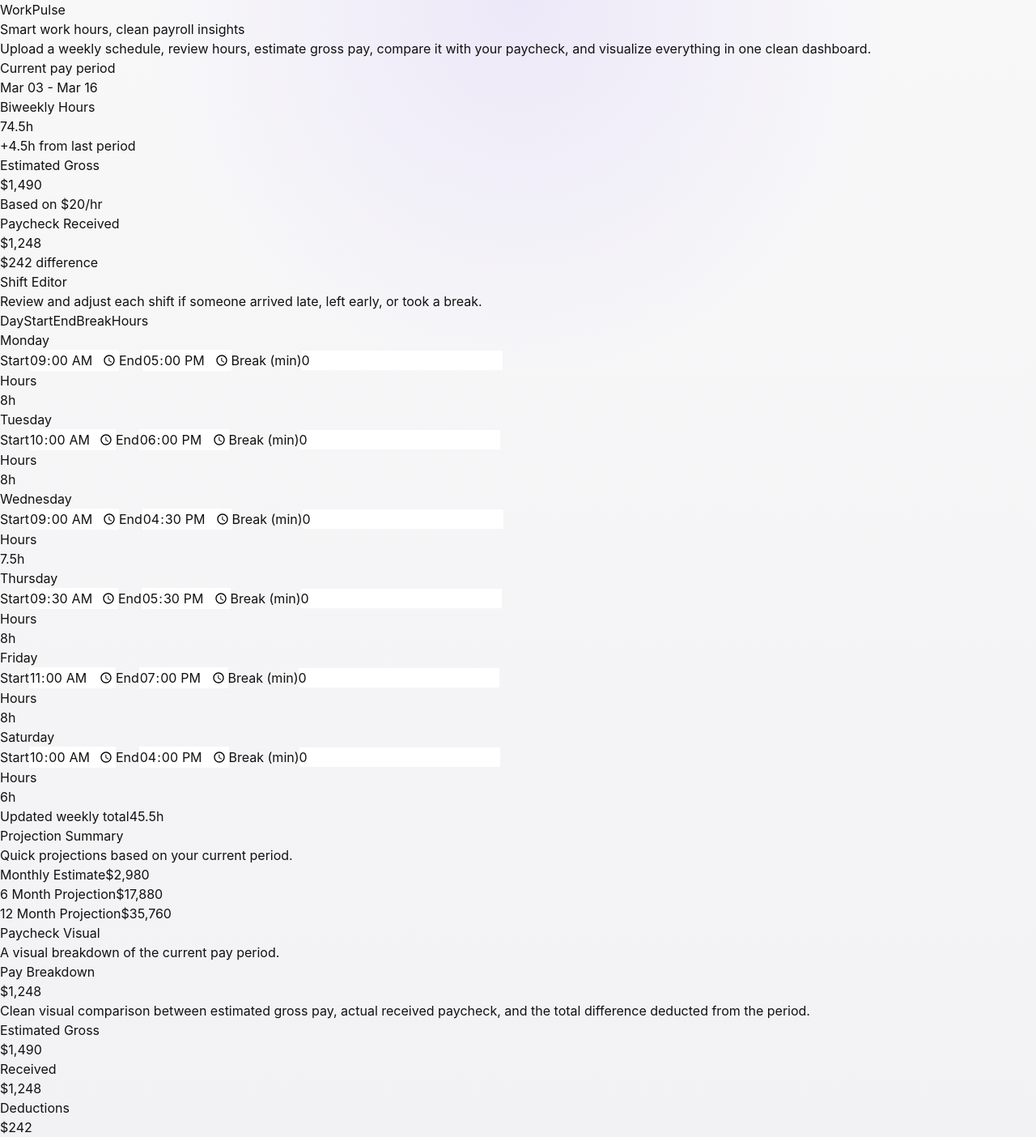
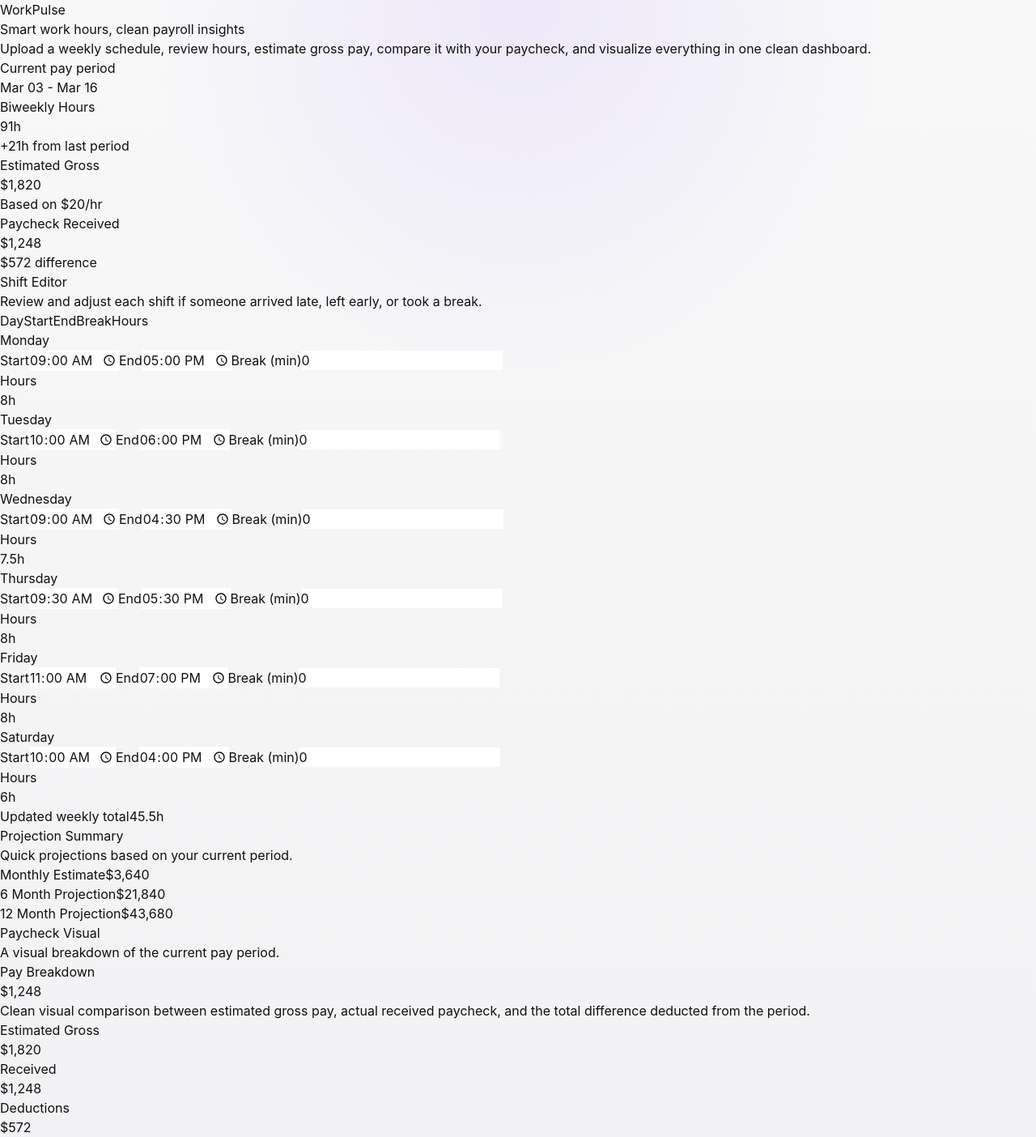
Before and after one commit to gereacosta1/workpulse, a React (Vite) app: page / in a window 1280 px wide. Shown: the whole page at 81% size. Built offline with nearby package versions, Linux system fonts and the light colour scheme.

Commit message:
Connect shift editor to dashboard calculations

```diff
--- a/src/components/dashboard-shell.tsx
+++ b/src/components/dashboard-shell.tsx
@@ -1,14 +1,80 @@
+import { useMemo, useState } from "react";
 import { SectionCard } from "./section-card";
 import { StatsCard } from "./stats-card";
 import { PayBreakdownChart } from "./pay-breakdown-chart";
 import { ShiftEditor } from "./shift-editor";
-import type { DashboardData } from "../types/dashboard";
+import type { DashboardData, WeeklyShift } from "../types/dashboard";
 
 type DashboardShellProps = {
   data: DashboardData;
 };
 
+function formatCurrency(amount: number) {
+  return new Intl.NumberFormat("en-US", {
+    style: "currency",
+    currency: "USD",
+    maximumFractionDigits: 0,
+  }).format(amount);
+}
+
 export function DashboardShell({ data }: DashboardShellProps) {
+  const [shifts, setShifts] = useState<WeeklyShift[]>(data.weeklyShifts);
+
+  const weeklyHours = useMemo(() => {
+    return shifts.reduce((sum, shift) => sum + shift.hours, 0);
+  }, [shifts]);
+
+  const biweeklyHours = useMemo(() => {
+    return weeklyHours * 2;
+  }, [weeklyHours]);
+
+  const estimatedGross = useMemo(() => {
+    return biweeklyHours * data.hourlyRate;
+  }, [biweeklyHours, data.hourlyRate]);
+
+  const deductionDifference = useMemo(() => {
+    return Math.max(estimatedGross - data.paycheckReceived, 0);
+  }, [estimatedGross, data.paycheckReceived]);
+
+  const monthlyEstimate = estimatedGross * 2;
+  const sixMonthProjection = monthlyEstimate * 6;
+  const yearlyProjection = monthlyEstimate * 12;
+
+  const hoursDifference = biweeklyHours - data.previousPeriodHours;
+
+  const stats = [
+    {
+      id: "hours",
+      label: "Biweekly Hours",
+      value: `${Number(biweeklyHours.toFixed(2))}h`,
+      helperText: `${hoursDifference >= 0 ? "+" : ""}${Number(hoursDifference.toFixed(2))}h from last period`,
+    },
+    {
+      id: "gross",
+      label: "Estimated Gross",
+      value: formatCurrency(estimatedGross),
+      helperText: `Based on $${data.hourlyRate}/hr`,
+    },
+    {
+      id: "check",
+      label: "Paycheck Received",
+      value: formatCurrency(data.paycheckReceived),
+      helperText: `${formatCurrency(deductionDifference)} difference`,
+    },
+  ];
+
+  const summary = [
+    { id: "monthly", label: "Monthly Estimate", value: formatCurrency(monthlyEstimate) },
+    { id: "sixMonths", label: "6 Month Projection", value: formatCurrency(sixMonthProjection) },
+    { id: "yearly", label: "12 Month Projection", value: formatCurrency(yearlyProjection) },
+  ];
+
+  const payBreakdown = [
+    { id: "gross", label: "Estimated Gross", amount: estimatedGross },
+    { id: "received", label: "Received", amount: data.paycheckReceived },
+    { id: "deductions", label: "Deductions", amount: deductionDifference },
+  ];
+
   return (
     <main className="min-h-screen px-5 py-6 md:px-8 md:py-10">
       <div className="mx-auto flex max-w-6xl flex-col gap-6">
@@ -38,7 +104,7 @@
           </div>
 
           <div className="mt-8 grid gap-4 md:grid-cols-3">
-            {data.stats.map((item) => (
+            {stats.map((item) => (
               <StatsCard key={item.id} item={item} />
             ))}
           </div>
@@ -49,7 +115,7 @@
             title="Shift Editor"
             subtitle="Review and adjust each shift if someone arrived late, left early, or took a break."
           >
-            <ShiftEditor initialShifts={data.weeklyShifts} />
+            <ShiftEditor initialShifts={shifts} onShiftsChange={setShifts} />
           </SectionCard>
 
           <SectionCard
@@ -57,7 +123,7 @@
             subtitle="Quick projections based on your current period."
           >
             <div className="grid gap-4">
-              {data.summary.map((item) => (
+              {summary.map((item) => (
                 <div
                   key={item.id}
                   className="flex items-center justify-between rounded-2xl border border-zinc-200 bg-zinc-50 px-4 py-4"
@@ -74,7 +140,7 @@
           title="Paycheck Visual"
           subtitle="A visual breakdown of the current pay period."
         >
-          <PayBreakdownChart data={data.payBreakdown} />
+          <PayBreakdownChart data={payBreakdown} />
         </SectionCard>
       </div>
     </main>
--- a/src/components/shift-editor.tsx
+++ b/src/components/shift-editor.tsx
@@ -1,12 +1,13 @@
-import { useMemo, useState } from "react";
+import { useEffect, useMemo, useState } from "react";
 import type { WeeklyShift } from "../types/dashboard";
 import { calculateShiftHours } from "../utils/time";
 
 type ShiftEditorProps = {
   initialShifts: WeeklyShift[];
+  onShiftsChange?: (shifts: WeeklyShift[]) => void;
 };
 
-export function ShiftEditor({ initialShifts }: ShiftEditorProps) {
+export function ShiftEditor({ initialShifts, onShiftsChange }: ShiftEditorProps) {
   const [shifts, setShifts] = useState<WeeklyShift[]>(initialShifts);
 
   function updateShift(
@@ -34,6 +35,10 @@
       })
     );
   }
+
+  useEffect(() => {
+    onShiftsChange?.(shifts);
+  }, [shifts, onShiftsChange]);
 
   const totalHours = useMemo(() => {
     return shifts.reduce((sum, shift) => sum + shift.hours, 0);
--- a/src/data/mock-dashboard.ts
+++ b/src/data/mock-dashboard.ts
@@ -3,36 +3,9 @@
 export const mockDashboardData: DashboardData = {
   periodLabel: "Current pay period",
   payPeriod: "Mar 03 - Mar 16",
-  stats: [
-    {
-      id: "hours",
-      label: "Biweekly Hours",
-      value: "74.5h",
-      helperText: "+4.5h from last period",
-    },
-    {
-      id: "gross",
-      label: "Estimated Gross",
-      value: "$1,490",
-      helperText: "Based on $20/hr",
-    },
-    {
-      id: "check",
-      label: "Paycheck Received",
-      value: "$1,248",
-      helperText: "$242 difference",
-    },
-  ],
-  summary: [
-    { id: "monthly", label: "Monthly Estimate", value: "$2,980" },
-    { id: "sixMonths", label: "6 Month Projection", value: "$17,880" },
-    { id: "yearly", label: "12 Month Projection", value: "$35,760" },
-  ],
-  payBreakdown: [
-    { id: "gross", label: "Estimated Gross", amount: 1490 },
-    { id: "received", label: "Received", amount: 1248 },
-    { id: "deductions", label: "Deductions", amount: 242 },
-  ],
+  hourlyRate: 20,
+  paycheckReceived: 1248,
+  previousPeriodHours: 70,
   weeklyShifts: [
     { id: "mon", day: "Monday", start: "09:00", end: "17:00", breakMinutes: 0, hours: 8 },
     { id: "tue", day: "Tuesday", start: "10:00", end: "18:00", breakMinutes: 0, hours: 8 },
--- a/src/types/dashboard.ts
+++ b/src/types/dashboard.ts
@@ -29,10 +29,10 @@
 export type DashboardData = {
   periodLabel: string;
   payPeriod: string;
-  stats: StatCardItem[];
-  summary: SummaryMetric[];
+  hourlyRate: number;
+  paycheckReceived: number;
+  previousPeriodHours: number;
   weeklyShifts: WeeklyShift[];
-  payBreakdown: PayBreakdownItem[];
 };
 
 export type UploadedScheduleImage = {
```
